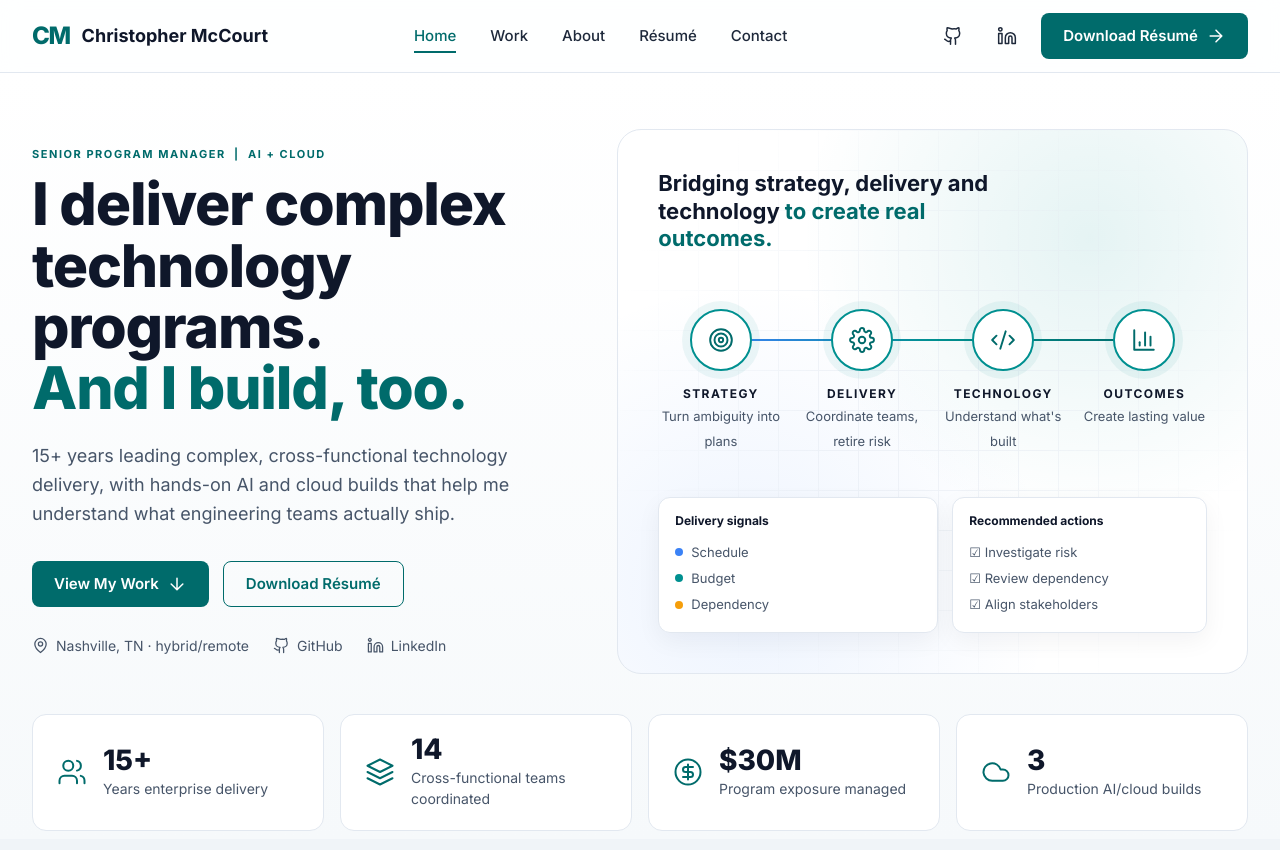
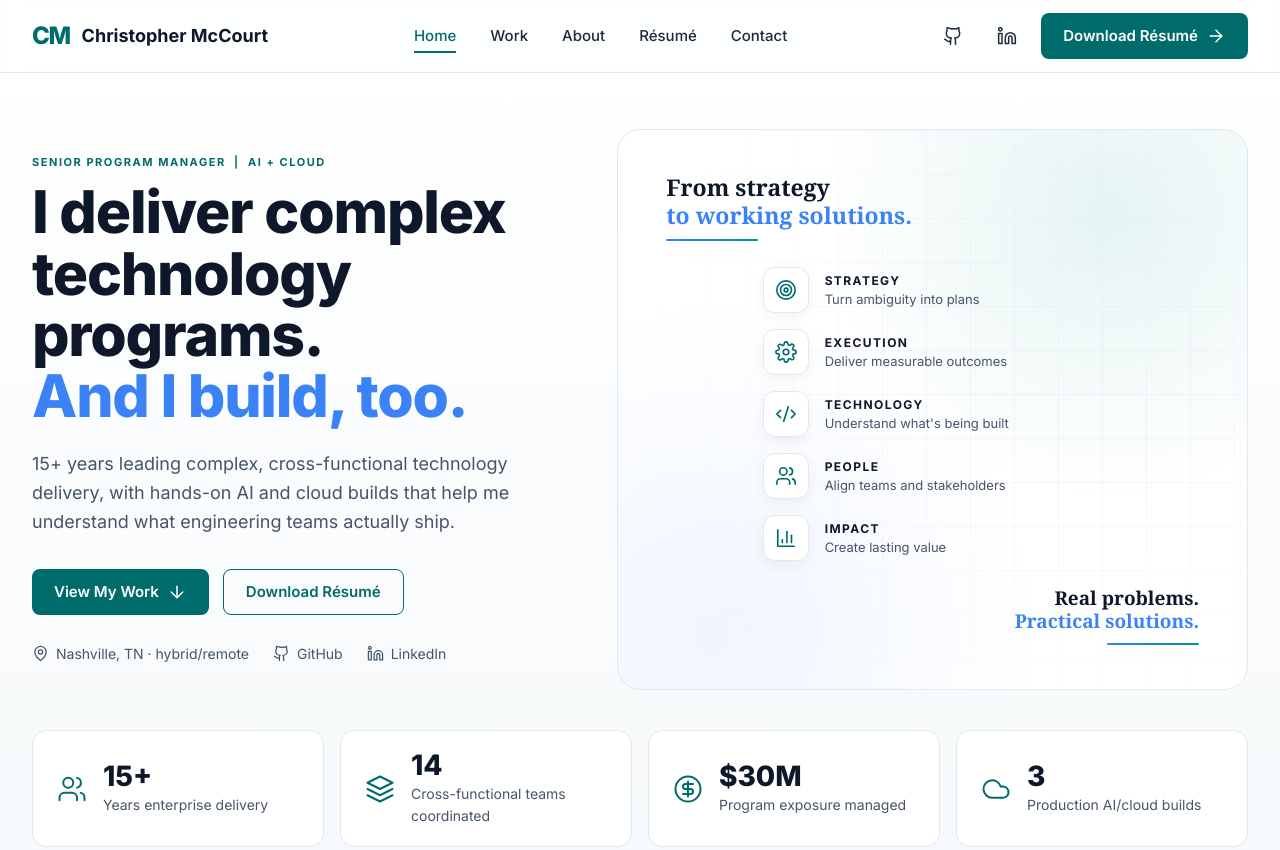
Before and after one commit to chrismc89/cm-portfolio, a plain HTML site: page index.html in a window 1280 px wide. Shown: the top 850 px of the page. Drawn offline with Linux system fonts and the light colour scheme.

Commit message:
Restyle hero: labeled capability list + script accents (keep verified content, no photography)

```diff
--- a/index.html
+++ b/index.html
@@ -61,7 +61,7 @@ header{position:sticky;top:0;z-index:50;background:rgba(255,255,255,.92);backdro
 .hero{background:linear-gradient(180deg,#fff 0%,#F6F9FB 100%);padding:56px 0 0;overflow:hidden}
 .hero-grid{display:grid;grid-template-columns:46fr 54fr;gap:48px;align-items:center}
 .hero h1{font-size:clamp(40px,4.6vw,60px);font-weight:800;line-height:1.04;margin:6px 0 24px}
-.hero h1 em{font-style:normal;color:var(--primary);display:block}
+.hero h1 em{font-style:normal;color:var(--blue);display:block}
 .hero-lead{font-size:18px;line-height:1.6;max-width:560px;margin-bottom:32px}
 .hero-ctas{display:flex;gap:14px;flex-wrap:wrap;margin-bottom:28px}
 .hero-meta{display:flex;gap:24px;flex-wrap:wrap;font-size:14px;color:var(--text)}
@@ -69,26 +69,24 @@ header{position:sticky;top:0;z-index:50;background:rgba(255,255,255,.92);backdro
 .hero-meta a:hover{color:var(--primary)}
 .hero-meta .icon{width:17px;height:17px}
 
-/* Hero visual: abstract system (no photography) */
+/* Hero visual: branded capability list (no photography) */
 .hero-visual{position:relative;min-height:440px;border-radius:24px;background:
-  radial-gradient(circle at 75% 20%,rgba(0,144,144,.10),transparent 45%),
-  radial-gradient(circle at 20% 85%,rgba(59,130,246,.09),transparent 45%),#fff;
-  border:1px solid var(--border);overflow:hidden;padding:40px}
-.hero-visual::before{content:"";position:absolute;inset:0;background-image:linear-gradient(var(--border) 1px,transparent 1px),linear-gradient(90deg,var(--border) 1px,transparent 1px);background-size:40px 40px;opacity:.45;mask-image:radial-gradient(circle at center,#000 30%,transparent 80%)}
-.flow{position:relative;display:grid;grid-template-columns:repeat(4,1fr);gap:16px;margin-top:56px}
-.flow-line{position:absolute;top:30px;left:12%;right:12%;height:2px;background:linear-gradient(90deg,var(--blue),var(--teal),var(--primary))}
-.flow-node{position:relative;text-align:center}
-.flow-dot{width:62px;height:62px;margin:0 auto 14px;border-radius:50%;background:#fff;border:2px solid var(--teal);display:grid;place-items:center;color:var(--primary);box-shadow:0 0 0 8px rgba(0,144,144,.07)}
-.flow-dot .icon{width:26px;height:26px}
-.flow-node strong{display:block;font-size:12px;letter-spacing:.12em;color:var(--navy)}
-.flow-node small{font-size:13px;line-height:1.4}
-.hero-visual-tag{position:relative;font-size:22px;font-weight:700;color:var(--navy);line-height:1.25;max-width:360px}
-.hero-visual-tag span{color:var(--primary)}
-.mini-panel{position:relative;margin-top:44px;display:grid;grid-template-columns:1.1fr 1fr;gap:14px}
-.mini{background:#fff;border:1px solid var(--border);border-radius:12px;padding:14px 16px;font-size:13px;box-shadow:0 8px 24px rgba(15,23,42,.05)}
-.mini b{color:var(--navy);display:block;font-size:12px;margin-bottom:8px}
-.mini li{list-style:none;display:flex;align-items:center;gap:8px;padding:3px 0}
-.dot{width:8px;height:8px;border-radius:50%;display:inline-block}
+  radial-gradient(circle at 78% 15%,rgba(0,144,144,.10),transparent 42%),
+  radial-gradient(circle at 15% 90%,rgba(59,130,246,.08),transparent 45%),#fff;
+  border:1px solid var(--border);overflow:hidden;padding:44px 48px;display:flex;flex-direction:column;justify-content:center;gap:26px}
+.hero-visual::before{content:"";position:absolute;inset:0;background-image:linear-gradient(var(--border) 1px,transparent 1px),linear-gradient(90deg,var(--border) 1px,transparent 1px);background-size:44px 44px;opacity:.4;mask-image:radial-gradient(circle at 70% 40%,#000 25%,transparent 78%)}
+.hero-script{position:relative;font-family:"Segoe Script","Bradley Hand",Georgia,cursive;font-size:23px;font-weight:600;color:var(--navy);line-height:1.2;max-width:300px;align-self:flex-start}
+.hero-script span{color:var(--blue)}
+.hero-script::after{content:"";display:block;width:92px;height:2px;margin-top:10px;border-radius:2px;background:linear-gradient(90deg,var(--blue),var(--teal))}
+.hero-script-sm{font-size:19px;align-self:flex-end;text-align:right;max-width:220px}
+.hero-script-sm::after{margin-left:auto}
+.cap-list{position:relative;list-style:none;display:grid;gap:16px;align-self:center;width:100%;max-width:340px}
+.cap-list li{display:flex;align-items:center;gap:16px}
+.cap-icon{flex-shrink:0;width:46px;height:46px;border-radius:12px;background:#fff;border:1.5px solid var(--border);display:grid;place-items:center;color:var(--primary);box-shadow:0 4px 14px rgba(15,23,42,.05)}
+.cap-icon .icon{width:22px;height:22px}
+.cap-text{display:flex;flex-direction:column;gap:1px}
+.cap-text strong{font-size:12px;letter-spacing:.12em;color:var(--navy)}
+.cap-text small{font-size:13px;line-height:1.35;color:var(--text)}
 
 /* Proof strip */
 .proof{position:relative;margin-top:40px;display:grid;grid-template-columns:repeat(4,1fr);gap:16px;padding-bottom:8px}
@@ -233,9 +231,10 @@ footer .wrap{display:flex;justify-content:space-between;flex-wrap:wrap;gap:12px}
   .section{padding:52px 0}
   .hero{padding-top:36px}
   .grid-3,.grid-4m{grid-template-columns:1fr}
-  .flow{grid-template-columns:1fr 1fr;row-gap:28px}
-  .flow-line{display:none}
-  .mini-panel{grid-template-columns:1fr}
+  .hero-visual{padding:32px 28px;gap:20px}
+  .hero-script{font-size:20px}
+  .hero-script-sm{align-self:flex-start;text-align:left}
+  .hero-script-sm::after{margin-left:0}
   .system{padding:24px}
   .sys-panel{padding:24px}
   .cta{padding:40px 24px}
@@ -312,24 +311,17 @@ footer .wrap{display:flex;justify-content:space-between;flex-wrap:wrap;gap:12px}
         </div>
       </div>
 
-      <!-- Abstract branded Strategy->Delivery->Technology->Outcomes visual (no photography) -->
+      <!-- Abstract branded capability visual: labeled icon list (no photography) -->
       <div class="hero-visual" aria-hidden="true">
-        <p class="hero-visual-tag">Bridging strategy, delivery and technology <span>to create real outcomes.</span></p>
-        <div class="flow">
-          <div class="flow-line"></div>
-          <div class="flow-node"><div class="flow-dot"><svg class="icon"><use href="#i-target"/></svg></div><strong>STRATEGY</strong><small>Turn ambiguity into plans</small></div>
-          <div class="flow-node"><div class="flow-dot"><svg class="icon"><use href="#i-settings"/></svg></div><strong>DELIVERY</strong><small>Coordinate teams, retire risk</small></div>
-          <div class="flow-node"><div class="flow-dot"><svg class="icon"><use href="#i-code"/></svg></div><strong>TECHNOLOGY</strong><small>Understand what's built</small></div>
-          <div class="flow-node"><div class="flow-dot"><svg class="icon"><use href="#i-chart"/></svg></div><strong>OUTCOMES</strong><small>Create lasting value</small></div>
-        </div>
-        <div class="mini-panel">
-          <div class="mini"><b>Delivery signals</b><ul>
-            <li><span class="dot" style="background:var(--blue)"></span>Schedule</li>
-            <li><span class="dot" style="background:var(--teal)"></span>Budget</li>
-            <li><span class="dot" style="background:#F59E0B"></span>Dependency</li></ul></div>
-          <div class="mini"><b>Recommended actions</b><ul>
-            <li>☑ Investigate risk</li><li>☑ Review dependency</li><li>☑ Align stakeholders</li></ul></div>
-        </div>
+        <p class="hero-script">From strategy<br><span>to working solutions.</span></p>
+        <ul class="cap-list">
+          <li><span class="cap-icon"><svg class="icon"><use href="#i-target"/></svg></span><span class="cap-text"><strong>STRATEGY</strong><small>Turn ambiguity into plans</small></span></li>
+          <li><span class="cap-icon"><svg class="icon"><use href="#i-settings"/></svg></span><span class="cap-text"><strong>EXECUTION</strong><small>Deliver measurable outcomes</small></span></li>
+          <li><span class="cap-icon"><svg class="icon"><use href="#i-code"/></svg></span><span class="cap-text"><strong>TECHNOLOGY</strong><small>Understand what's being built</small></span></li>
+          <li><span class="cap-icon"><svg class="icon"><use href="#i-users"/></svg></span><span class="cap-text"><strong>PEOPLE</strong><small>Align teams and stakeholders</small></span></li>
+          <li><span class="cap-icon"><svg class="icon"><use href="#i-chart"/></svg></span><span class="cap-text"><strong>IMPACT</strong><small>Create lasting value</small></span></li>
+        </ul>
+        <p class="hero-script hero-script-sm">Real problems.<br><span>Practical solutions.</span></p>
       </div>
     </div>
 
```
